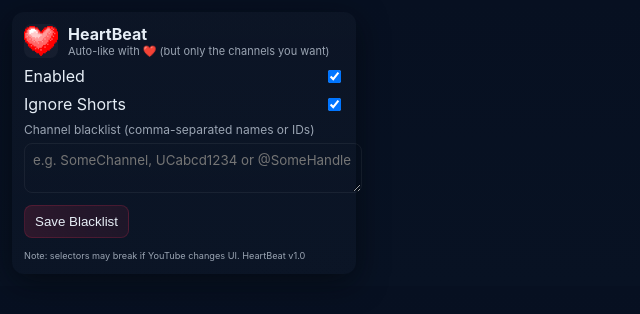
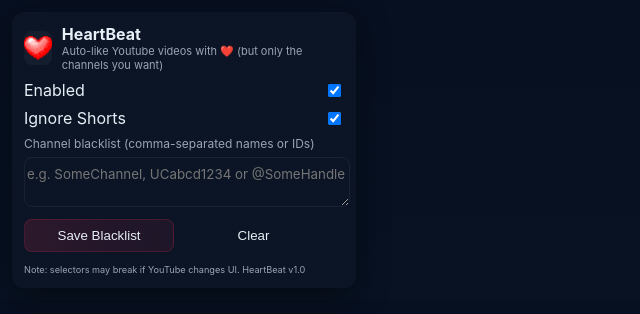
Before and after one commit to NwobiaDavid/heartbeat, a React (Vite) app: page / in a window 1280 px wide. Shown: the top 314 px of the page, without its empty margins (0-640 px from the left). Built offline with nearby package versions, Linux system fonts and the light colour scheme.

Commit message:
added a clear button to the blacklist storage

```diff
--- a/src/App.css
+++ b/src/App.css
@@ -81,13 +81,18 @@
 textarea {
   width: 100%;
   font-family: inherit;
-  padding: 8px;
+  padding: 8px 2px;
   border-radius: 8px;
   border: 1px solid rgba(255, 255, 255, 0.06);
   background: transparent;
   color: inherit;
 }
 
+.btn-grid {
+  display: flex;
+  width: 100%;
+  gap: 5px;
+}
 .btn {
   padding: 8px 10px;
   border-radius: 8px;
@@ -95,7 +100,13 @@
   background: transparent;
   color: inherit;
   cursor: pointer;
+  width: 100%;
+  transition: transform 200ms ease;
 }
+.btn:active{
+  transform: scale(0.95);
+}
+
 .btn.primary {
   background: linear-gradient(
     90deg,
--- a/src/App.jsx
+++ b/src/App.jsx
@@ -71,6 +71,14 @@
     setStatus('Saved');
     setTimeout(() => setStatus(''), 900);
   };
+
+  const onClearBlacklist = async () => {
+    setBlacklist('');
+    await save(STORAGE_KEYS.BLACKLIST, '');
+    setStatus('Saved');
+    setTimeout(() => setStatus(''), 900);
+  };
+
   return (
     <>
       <div className="popup heartbeat">
@@ -81,7 +89,7 @@
           <div className="title-block">
             <h1>HeartBeat</h1>
             <p className="tagline">
-              Auto-like with ❤️ (but only the channels you want)
+              Auto-like Youtube videos with ❤️ (but only the channels you want)
             </p>
           </div>
         </header>
@@ -107,6 +115,7 @@
         <label className="field">
           <span>Channel blacklist (comma-separated names or IDs)</span>
           <textarea
+            id={'field'}
             value={blacklist}
             onChange={(e) => setBlacklist(e.target.value)}
             placeholder="e.g. SomeChannel, UCabcd1234 or @SomeHandle"
@@ -114,9 +123,14 @@
         </label>
 
         <div className="row controls">
-          <button className="btn primary" onClick={onSaveBlacklist}>
-            Save Blacklist
-          </button>
+          <div className="btn-grid">
+            <button className="btn primary" onClick={onSaveBlacklist}>
+              Save Blacklist
+            </button>
+            <button className="btn" onClick={onClearBlacklist}>
+              Clear
+            </button>
+          </div>
           <span className="status">{status}</span>
         </div>
 
```
